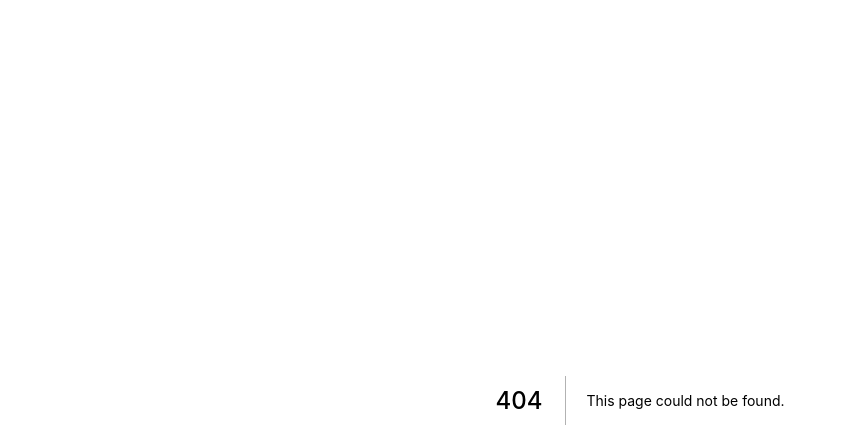
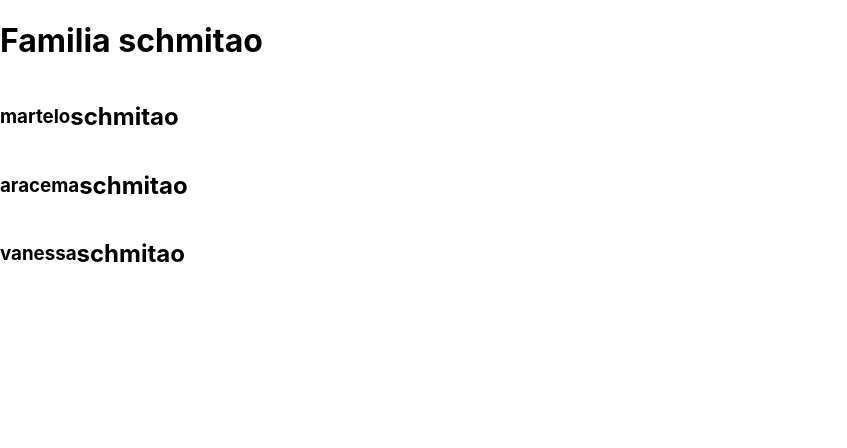
Before and after one commit to schmidtmarcelo/exercicios, a Next.js app: page /comunicacao/direta in a window 1280 px wide. Before the commit this address had no page. Shown: the top 448 px of the page, without its empty margins (0-847 px from the left). Built offline with nearby package versions, Linux system fonts and the light colour scheme.

Commit message:
comunicacao direta

```diff
--- /dev/null
+++ b/components/direta/Filho.jsx
@@ -0,0 +1,11 @@
+export default function Filho(props) {
+    return (
+        <div style={{
+            display: "flex",
+            alignItems: "center"
+        }}>
+            <h3>{props.nome}</h3>
+            <h2>{props.familia}</h2>
+        </div>
+    )
+}
--- /dev/null
+++ b/components/direta/Pai.jsx
@@ -0,0 +1,12 @@
+import Filho from "./Filho";
+// ...props mesma coisa que passar <Pai familia="schmitao" nome="padrão"/> que veio do pai
+export default function Pai(props) {
+    return (
+        <div>
+            <h1>Familia {props.familia}</h1>
+            <Filho nome="martelo" familia={props.familia} />
+            <Filho nome="aracema" familia={props.familia} />
+            <Filho {...props} nome="vanessa" />
+        </div>
+    )
+}
--- /dev/null
+++ b/pages/comunicacao/direta.jsx
@@ -0,0 +1,9 @@
+import Pai from "../../components/direta/Pai";
+
+export default function direta() {
+    return (
+        <div>
+            <Pai familia="schmitao" nome="padrão"/>
+        </div>
+    )
+}
```
